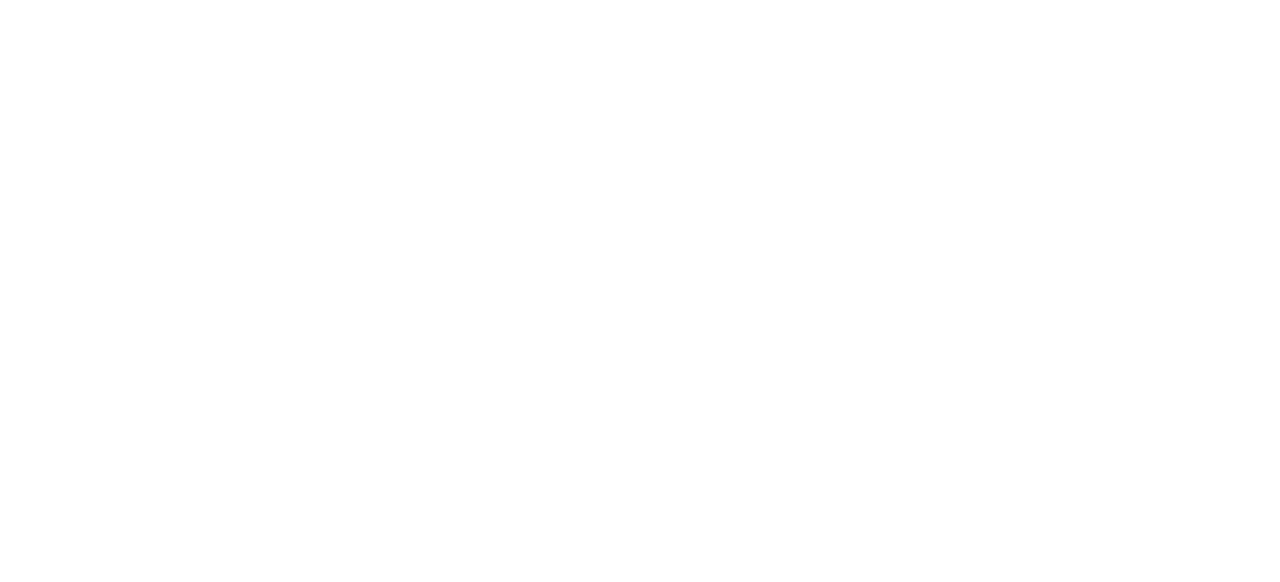
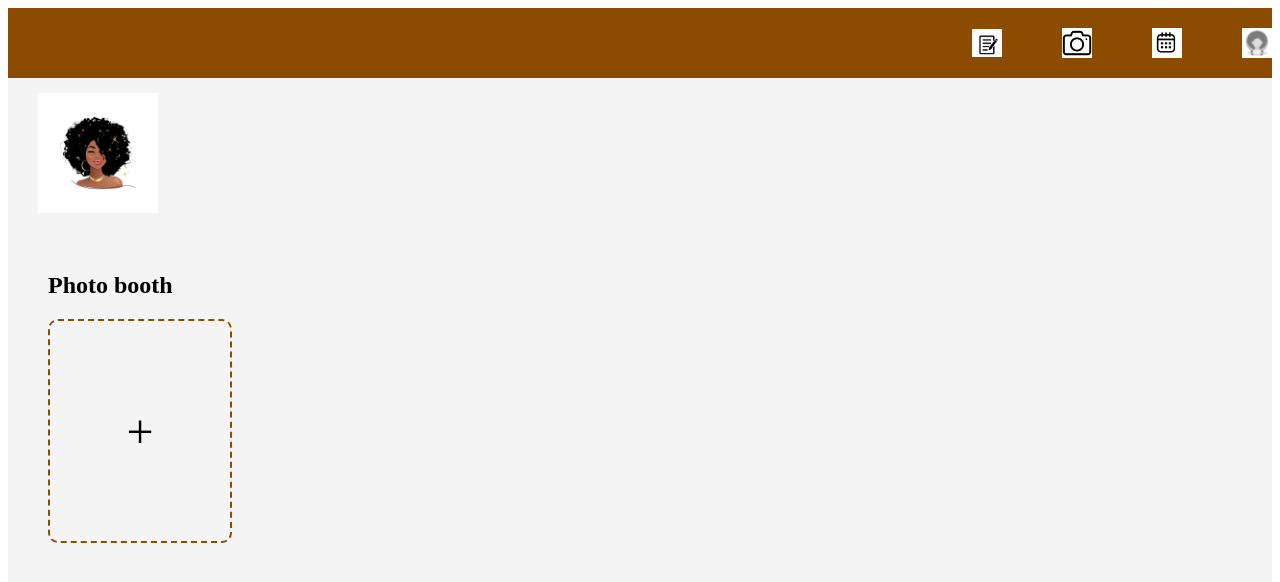
Before and after one commit to Mouniiira/CrownLog, a React (Create React App) app: page /photo in a window 1280 px wide. Before the commit this address had no page. Shown: the top 582 px of the page. Built offline with nearby package versions, Linux system fonts and the light colour scheme.

Commit message:
Update App.js

```diff
--- a/src/App.js
+++ b/src/App.js
@@ -3,6 +3,8 @@
 import Dashboard from "./pages/Dashboard";
 import Journal from "./pages/Journal";
 import EntryPage from "./pages/EntryPage";
+import PhotoBooth from "./pages/PhotoBooth";
+import StyleEditor from "./pages/StyleEditor";
 
 function App() {
   return (
@@ -12,6 +14,9 @@
         <Route path="/dashboard" element={<Dashboard />} />
         <Route path="/journal" element={<Journal />} />
         <Route path="/entry/:id" element={<EntryPage />} /> {/* ✅ here */}
+        <Route path="/photo" element={<PhotoBooth />} />
+        <Route path="/photo/new" element={<StyleEditor mode="new" />} />
+        <Route path="/photo/:id" element={<StyleEditor mode="edit" />} />
       </Routes>
     </Router>
   );
```
